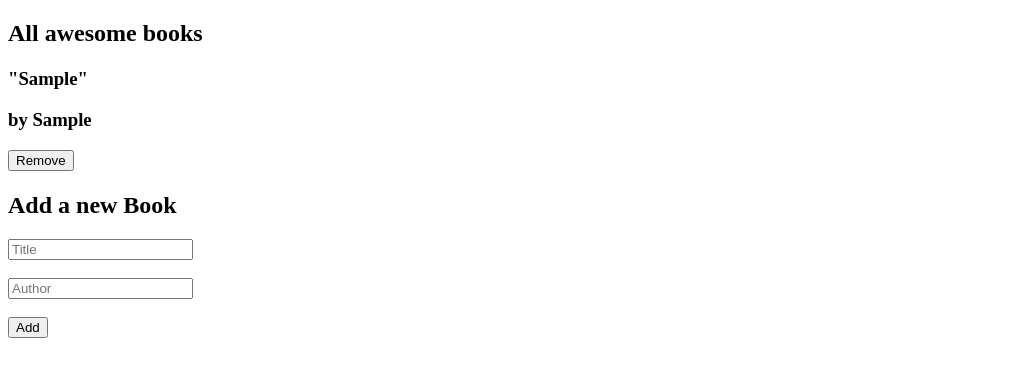
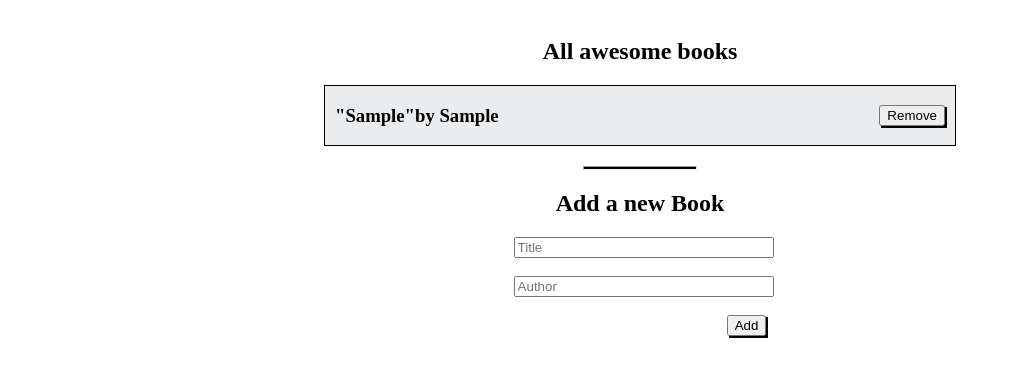
Before and after one commit to tashisrael/awesome-books, a website: page index.html in a window 1280 px wide. Both pictures are taken after typing "Sample", "Sample" into the empty fields and a click on the button "Add". Shown: the whole page, without its empty margins (0-1011 px from the left). Drawn offline with Linux system fonts and the light colour scheme.

Commit message:
Modified styles and the js functions

```diff
--- a/index.html
+++ b/index.html
@@ -11,6 +11,7 @@
     <div class="awesome">
     <h2> All awesome books </h2>
     <div id="list" class="list"></div>
+    <hr>
     <h2>Add a new Book</h2>
     <form id="form">
         <input type="text" id="title" placeholder="Title" required><br><br>
--- a/main.js
+++ b/main.js
@@ -48,7 +48,6 @@ class Book {
       <button type="button" class= "delete">Remove </button>
       </div>
       `;
-
     list.appendChild(text);
   }
 
--- a/styles.css
+++ b/styles.css
@@ -1,3 +1,58 @@
 body {
   padding: 0;
 }
+
+#list {
+  border: 1px solid black;
+}
+
+.bkHtml {
+  display: flex;
+  justify-content: space-between;
+  align-items: center;
+  padding: 0px 10px;
+  background-color: #eaecee;
+}
+
+.bookauthor {
+  display: flex;
+}
+
+.awesome {
+  margin: auto;
+  width: 50%;
+  padding: 10px;
+}
+
+#form {
+  text-align: center;
+  width: 40%;
+  margin: auto;
+}
+
+input {
+  width: 100%;
+}
+
+#btn {
+ float: right;
+}
+
+h2 {
+  text-align: center;
+}
+
+h4 {
+  margin: 0;
+}
+
+hr {
+  width: 7rem;
+  margin-top: 20px;
+  height: 2px;
+  background-color: black;
+}
+
+button {
+  box-shadow: 2px 2px black;
+}
```
Also changed, not shown: 1 other file.
